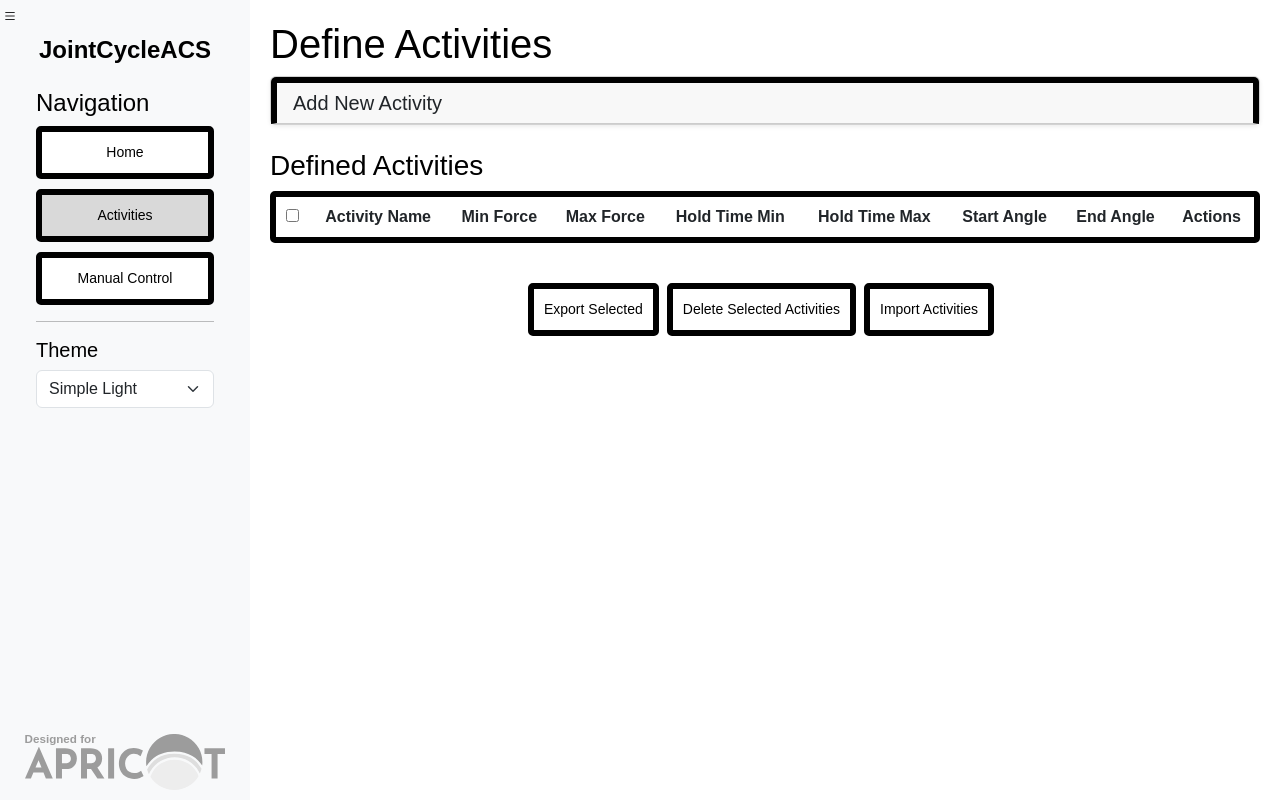
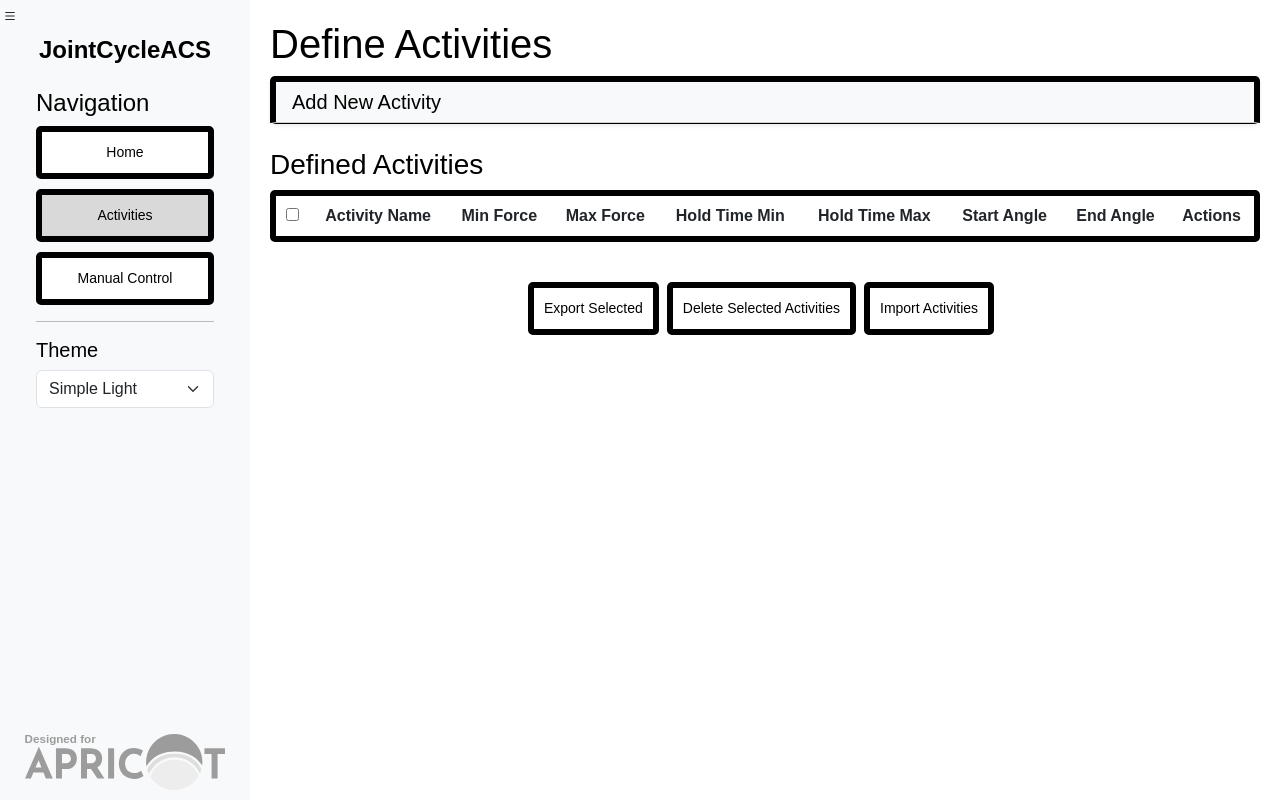
Before and after one commit to harilaosk/JCACS_flask, a Flask app: page /activities in a window 1280 px wide. Run offline with Flask 3, Linux system fonts and the light colour scheme; lists and menus that the app fills with data are empty.

Commit message:
little tidy up for activity adding style

```diff
--- a/static/styles.css
+++ b/static/styles.css
@@ -235,40 +235,27 @@ border: 0;
     transition: color 0.3s ease; /* Add a hover effect */
     z-index: 1000; /* Ensure the button stays above other elements */
     pointer-events: auto; /* Ensure the button is clickable */
-
-
 }
 
 .toggle-btn:hover {
     color: grey; /* Change color on hover */
     background-color: var(--nav-bg); /* Make the button transparent */
-
 }
 .theme-nav-toggle {
     height: 100vh; /* Constrain height to viewport */
     position: fixed;
-
 }
 
-
-
-
-#addActivityForm {
-    /*position: absolute; /* Remove the collapsing card from the document flow */
-
-    z-index: 1; /* Ensure it appears above other elements */
-
-
-
-
-}
 .card {
-   position: relative
+   position: relative;
+   border: none; /* Removes any border around the card */
+   border-bottom: 1px solid var(--btn-border); /* Bottom border */
+   box-shadow: 0 4px 6px rgba(0, 0, 0, 0.1), 0 8px 10px rgba(0, 0, 0, 0.1); /* Adds shadow to the bottom */
 }
 
 .card-header {
-    /*background-color: var(--content-box-bg); /**/
-    /*color: var(--text-color); /**/
+    background-color: var(--content-bg); /**/
+    color: var(--text-color); /**/
     /* padding: 10px; */
     border-radius: 5px 5px 0 0; /* Rounded corners for the top */
     border-top: 6px solid var(--btn-border); /* top border */
```
Also changed, not shown: templates/activities.html (+1 -46 lines).
